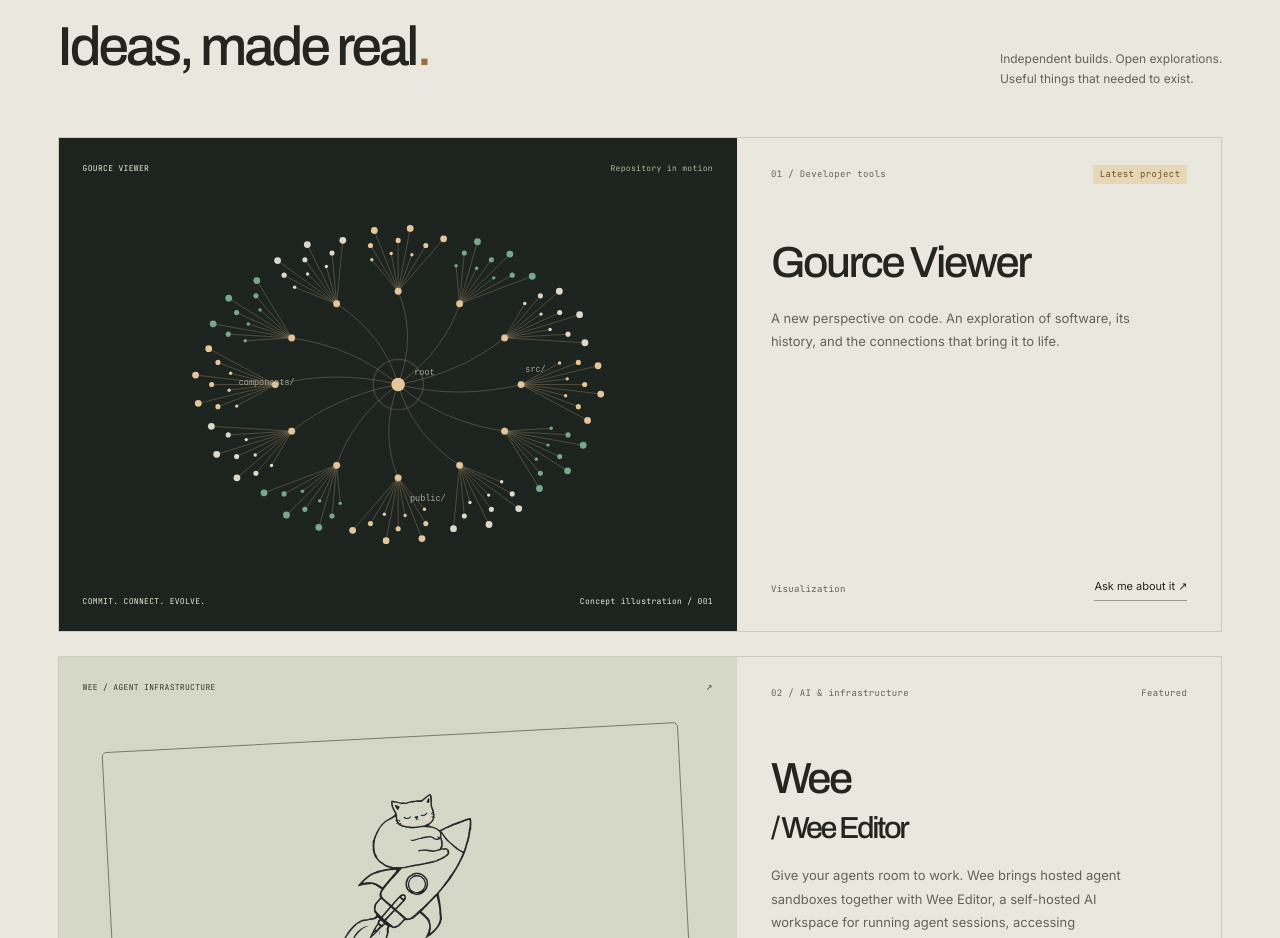
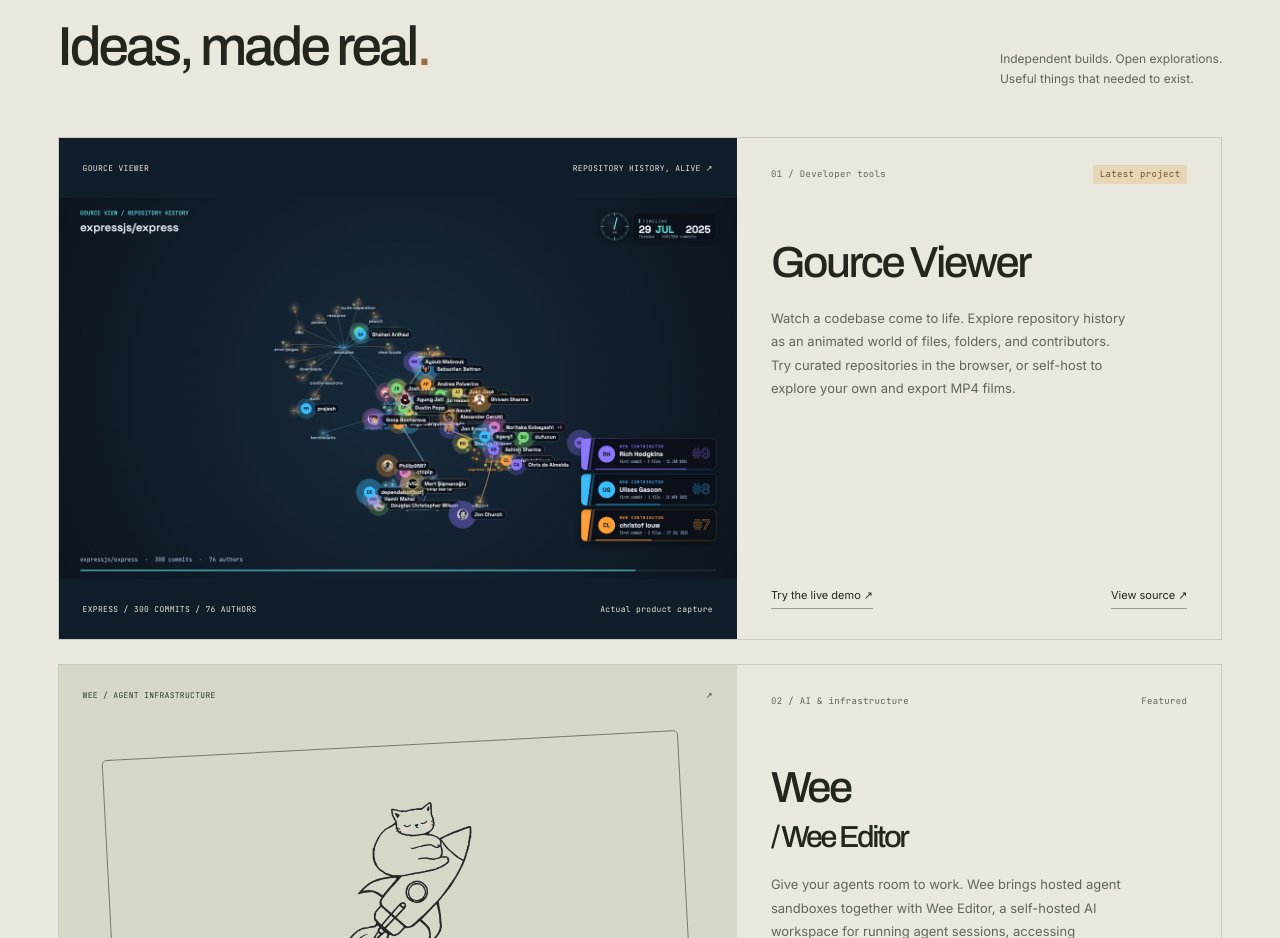
Before and after one commit to schlunsen/schlunsen.github.io, an Astro site: page / in a window 1280 px wide. Shown: the part 880-1818 px from the top of the page. Built offline with nearby package versions, Linux system fonts and the light colour scheme; Astro itself is replaced by a stand-in of ours.

Commit message:
Replace provisional Gource feature with verified demo and product screenshot

```diff
--- a/src/pages/index.astro
+++ b/src/pages/index.astro
@@ -1,5 +1,7 @@
 ---
 import Layout from '../layouts/Layout.astro';
+import { Image } from 'astro:assets';
+import gourceScreenshot from '../assets/gource-viewer.png';
 import '../styles/portfolio.css';
 const archive = [
   {
@@ -82,20 +84,20 @@
     <section class="selected section" id="projects" aria-labelledby="projects-title">
       <div class="section-heading"><span class="eyebrow">01 / Selected work</span><h2 id="projects-title">Ideas, made real<span class="accent">.</span></h2><p>Independent builds. Open explorations.<br/>Useful things that needed to exist.</p></div>
       <article class="feature gource-feature">
-        <div class="feature-visual graph-visual" aria-label="Illustration of a branching source code tree">
-          <div class="visual-top"><span>GOURCE VIEWER</span><span class="live-dot">Repository in motion</span></div>
-          <svg viewBox="0 0 800 440" fill="none" aria-hidden="true" class="repo-tree">
-            <g stroke="#b29b78" stroke-opacity=".4">
-              {[0,1,2,3,4,5,6,7,8,9,10,11].map(i => {
-                const angle=i*Math.PI/6;const x=400+Math.cos(angle)*145;const y=220+Math.sin(angle)*110;
-                return <g><path d={`M400 220 Q${400+Math.cos(angle+.3)*75} ${220+Math.sin(angle+.3)*60} ${x} ${y}`}/>{Array.from({length:9},(_,j)=>{const a=angle+(j-4)*.15;const xx=x+Math.cos(a)*(55+j%3*20);const yy=y+Math.sin(a)*(45+j%3*15);return <g><path d={`M${x} ${y} L${xx} ${yy}`}/><circle cx={xx} cy={yy} r={2+j%3} fill={i%3===0?'#e7c59a':i%3===1?'#78a88b':'#ded8c9'} stroke="none"/></g>})}<circle cx={x} cy={y} r="4" fill="#e7c59a"/></g>
-              })}
-            </g><circle cx="400" cy="220" r="8" fill="#e7c59a"/><circle class="tree-pulse" cx="400" cy="220" r="22" stroke="#e7c59a" stroke-opacity=".4"/>
-            <g fill="#aca89e" font-size="10" font-family="monospace"><text x="419" y="209">root</text><text x="550" y="205">src/</text><text x="212" y="220">components/</text><text x="414" y="357">public/</text></g>
-          </svg>
-          <div class="visual-bottom"><span>COMMIT. CONNECT. EVOLVE.</span><span>Concept illustration / 001</span></div>
+        <a class="feature-visual graph-visual" href="https://schlunsen.github.io/gource-view/" target="_blank" rel="noopener noreferrer" aria-label="Try the Gource Viewer live demo">
+          <div class="visual-top"><span>GOURCE VIEWER</span><span>REPOSITORY HISTORY, ALIVE ↗</span></div>
+          <Image src={gourceScreenshot} alt="Gource View visualizing the Express repository, with branching files, contributor activity, and a commit timeline" widths={[560, 840, 1400]} sizes="(max-width: 600px) 90vw, 52vw" format="webp" loading="lazy" class="gource-screenshot" />
+          <div class="visual-bottom"><span>EXPRESS / 300 COMMITS / 76 AUTHORS</span><span>Actual product capture</span></div>
+        </a>
+        <div class="feature-info">
+          <div class="project-index"><span>01 / Developer tools</span><span class="new-label">Latest project</span></div>
+          <h3>Gource Viewer</h3>
+          <p>Watch a codebase come to life. Explore repository history as an animated world of files, folders, and contributors. Try curated repositories in the browser, or self-host to explore your own and export MP4 films.</p>
+          <div class="feature-bottom gource-links">
+            <a href="https://schlunsen.github.io/gource-view/" target="_blank" rel="noopener noreferrer" class="text-link" id="gource-link">Try the live demo ↗</a>
+            <a href="https://github.com/schlunsen/gource-view" target="_blank" rel="noopener noreferrer" class="text-link">View source ↗</a>
+          </div>
         </div>
-        <div class="feature-info"><div class="project-index"><span>01 / Developer tools</span><span class="new-label">Latest project</span></div><h3>Gource Viewer</h3><p>A new perspective on code. An exploration of software, its history, and the connections that bring it to life.</p><div class="feature-bottom"><span class="tag">Visualization</span><a href="#contact" class="text-link" id="gource-link">Ask me about it ↗</a></div></div>
       </article>
       <article class="feature wee-feature">
         <a class="feature-visual wee-visual" href="https://wee.cat" target="_blank" rel="noopener noreferrer" aria-label="Explore Wee"><span class="visual-top">WEE / AGENT INFRASTRUCTURE <span>↗</span></span><img src="/wee-hero.png" alt="Wee mascot: a cat riding a rocket" width="1200" height="675" loading="lazy"/><span class="visual-bottom">A LITTLE SPACE. A LOT OF POSSIBILITY.</span></a>
--- a/src/styles/portfolio.css
+++ b/src/styles/portfolio.css
@@ -810,3 +810,20 @@
   flex-wrap: wrap;
   gap: 16px;
 }
+
+.gource-screenshot {
+  display: block;
+  width: 100%;
+  height: auto;
+  transition: transform .5s;
+}
+.graph-visual {
+  background: #101e2b;
+}
+.graph-visual:hover .gource-screenshot {
+  transform: scale(1.025);
+}
+.gource-links {
+  flex-wrap: wrap;
+  gap: 16px;
+}
```
Also changed, not shown: src/assets/gource-viewer.png (added).
